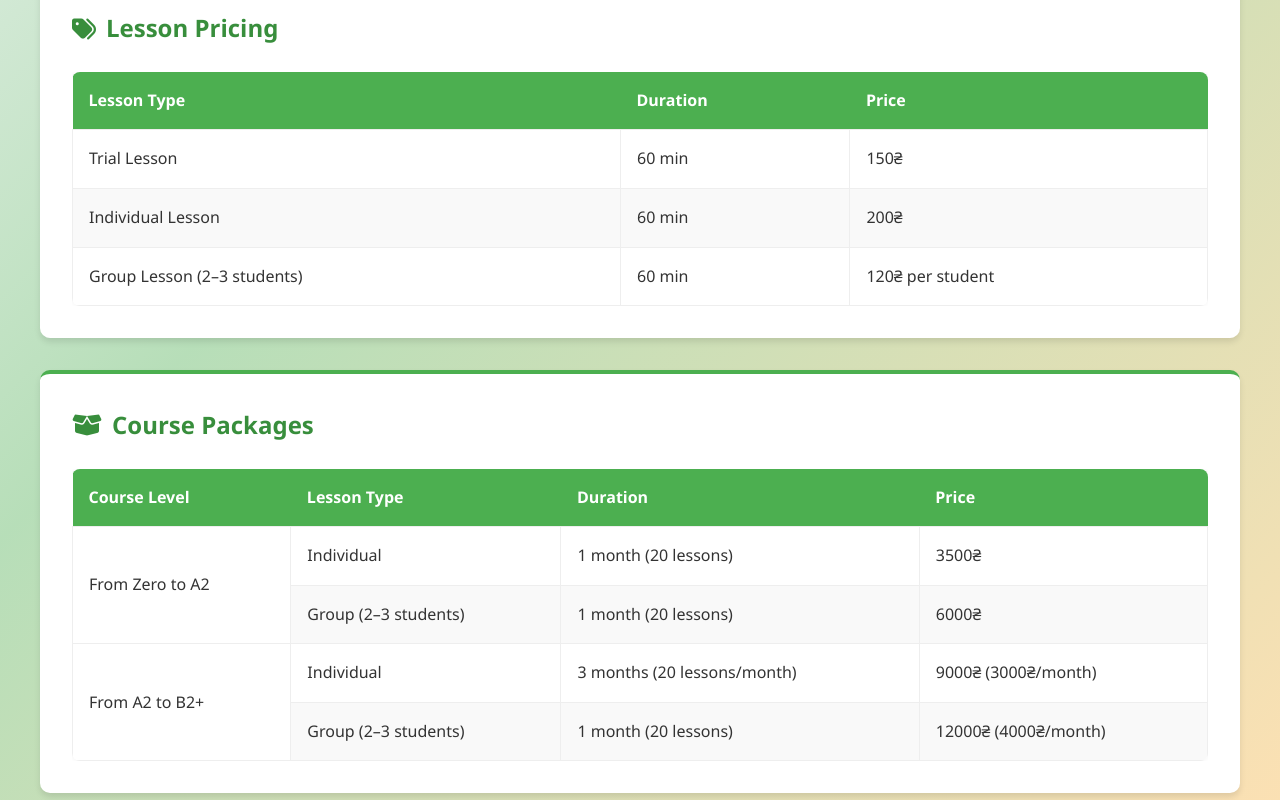
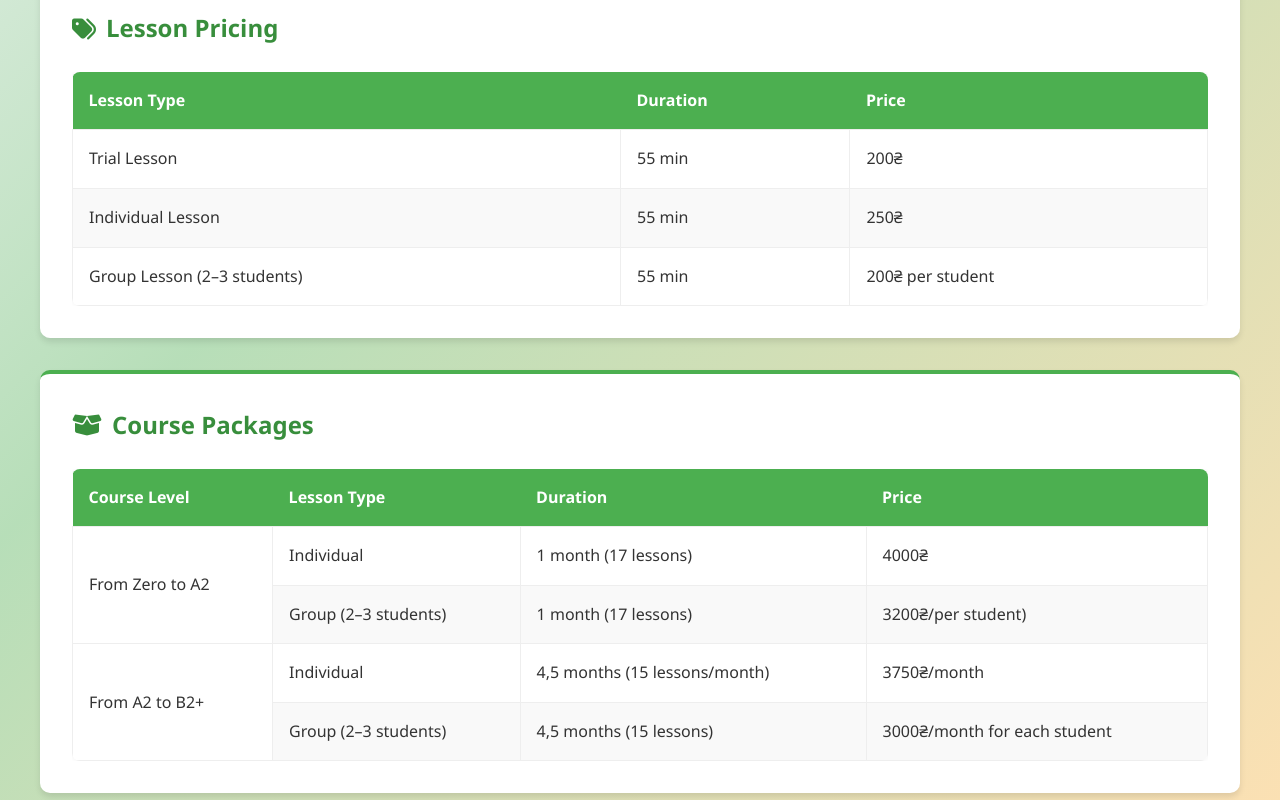
Before and after one commit to NiksonM007/site, a plain HTML site: page index.html in a window 1280 px wide. Shown: the part 680-1480 px from the top of the page. Drawn offline with Linux system fonts and the light colour scheme.

Commit message:
Update index.html

```diff
--- a/index.html
+++ b/index.html
@@ -47,18 +47,18 @@
           <tbody>
             <tr>
               <td>Trial Lesson</td>
-              <td>60 min</td>
-              <td>150₴</td>
+              <td>55 min</td>
+              <td>200₴</td>
             </tr>
             <tr>
               <td>Individual Lesson</td>
-              <td>60 min</td>
-              <td>200₴</td>
+              <td>55 min</td>
+              <td>250₴</td>
             </tr>
             <tr>
               <td>Group Lesson (2–3 students)</td>
-              <td>60 min</td>
-              <td>120₴ per student</td>
+              <td>55 min</td>
+              <td>200₴ per student</td>
             </tr>
           </tbody>
         </table>
@@ -81,24 +81,24 @@
             <tr>
               <td rowspan="2">From Zero to A2</td>
               <td>Individual</td>
-              <td>1 month (20 lessons)</td>
-              <td>3500₴</td>
+              <td>1 month (17 lessons)</td>
+              <td>4000₴</td>
             </tr>
             <tr>
               <td>Group (2–3 students)</td>
-              <td>1 month (20 lessons)</td>
-              <td>6000₴</td>
+              <td>1 month (17 lessons)</td>
+              <td>3200₴/per student)</td>
             </tr>
             <tr>
               <td rowspan="2">From A2 to B2+</td>
               <td>Individual</td>
-              <td>3 months (20 lessons/month)</td>
-              <td>9000₴ (3000₴/month)</td>
+              <td>4,5 months (15 lessons/month)</td>
+              <td>3750₴/month</td>
             </tr>
             <tr>
               <td>Group (2–3 students)</td>
-              <td>1 month (20 lessons)</td>
-              <td>12000₴ (4000₴/month)</td>
+              <td>4,5 months (15 lessons)</td>
+              <td>3000₴/month for each student</td>
             </tr>
           </tbody>
         </table>
```
